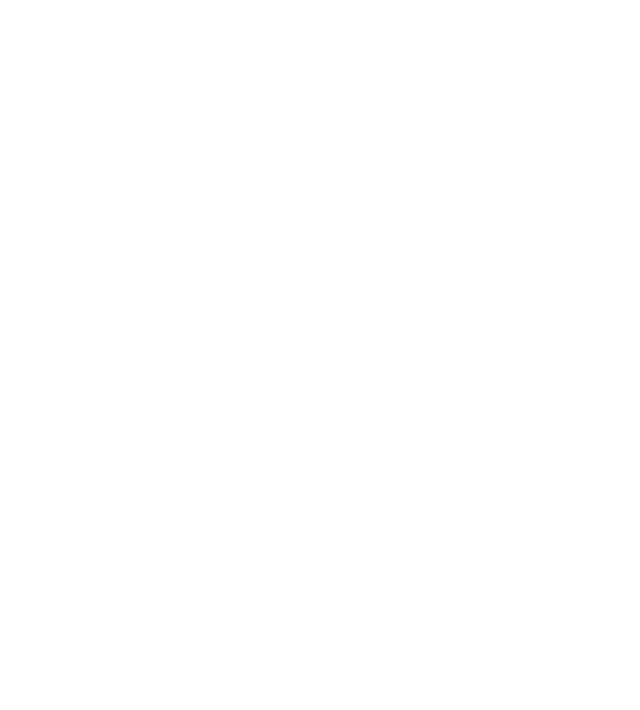
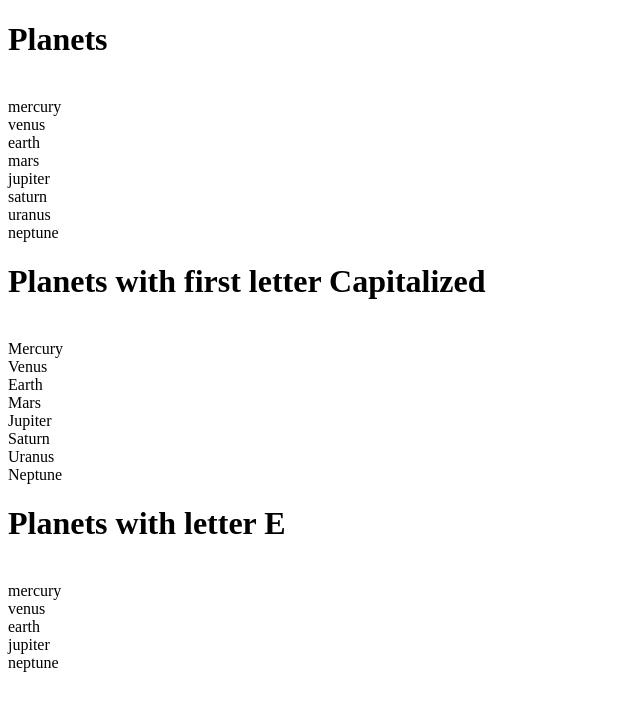
Before and after one commit to ChaseSully222/Solar-System-Array-Methods, a plain HTML site: page index.html in a window 1280 px wide. Shown: the whole page, without its empty margins (0-640 px from the left). Drawn offline with Linux system fonts and the light colour scheme.

Commit message:
completed the solar system array methods practice

```diff
--- a/array-methods.js
+++ b/array-methods.js
@@ -9,13 +9,15 @@ const planets = [
   "neptune"
 ];
 
+const planetEl = document.getElementById("planets");
+const upperCasePlanet = document.getElementById("UpperPlanet");
+const ePlanet = document.getElementById("ePlanets");
 /*
     Use the forEach method to add the name of each planet
     to a section element in your HTML with an id of "planets".
     Use string templates to construct the DOM elements.
 */
-const planetEl = document.getElementById("planets");
-
+planets.forEach(planet => (planetEl.innerHTML += `<br>${planet + " "}`));
 /*
     Use the map method to create a new array where the
     first letter of each planet is capitalized. Use the
@@ -23,6 +25,13 @@ const planetEl = document.getElementById("planets");
 
     https://developer.mozilla.org/en-US/docs/Web/JavaScript/Reference/Global_Objects/String/toUpperCase
 */
+const planetsUpperCase = planets.map(
+  planets => planets.charAt(0).toUpperCase() + planets.slice(1)
+);
+
+planetsUpperCase.forEach(
+  planetUpper => (upperCasePlanet.innerHTML += `<br>${planetUpper + " "}`)
+);
 
 /*
     Use the filter method to create a new array that
@@ -31,3 +40,10 @@ const planetEl = document.getElementById("planets");
 
     https://developer.mozilla.org/en-US/docs/Web/JavaScript/Reference/Global_Objects/String/includes
 */
+
+const planetsWithLetterE = planets.filter(
+    ePlanet => ePlanet.includes('e'));
+
+planetsWithLetterE.forEach(
+  ePlanet => (ePlanets.innerHTML += `<br>${ePlanet + " "}`)
+);
--- a/index.html
+++ b/index.html
@@ -7,7 +7,14 @@
     <title>Document</title>
   </head>
   <body>
+    <h1>Planets</h1>
     <section id="planets"></section>
+
+    <h1>Planets with first letter Capitalized</h1>
+    <section id="UpperPlanet"></section>
+
+    <h1>Planets with letter E</h1>
+    <section id="ePlanets"></section>
 
     <script src="array-methods.js"></script>
   </body>
```
